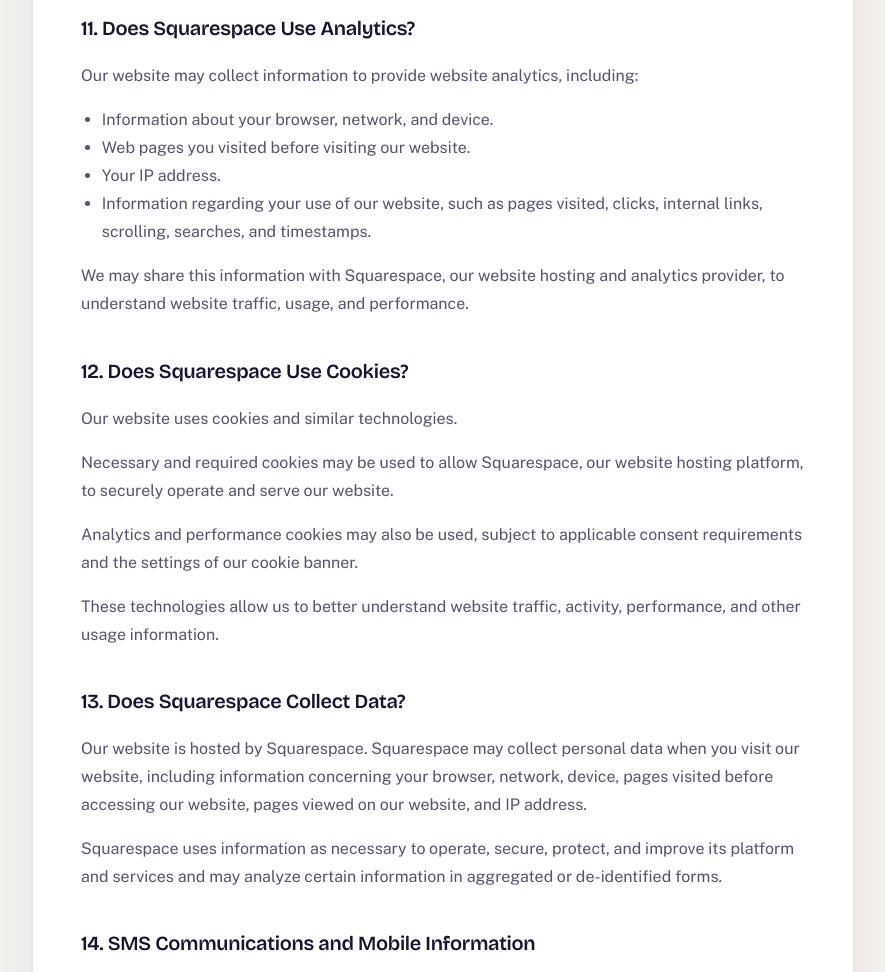
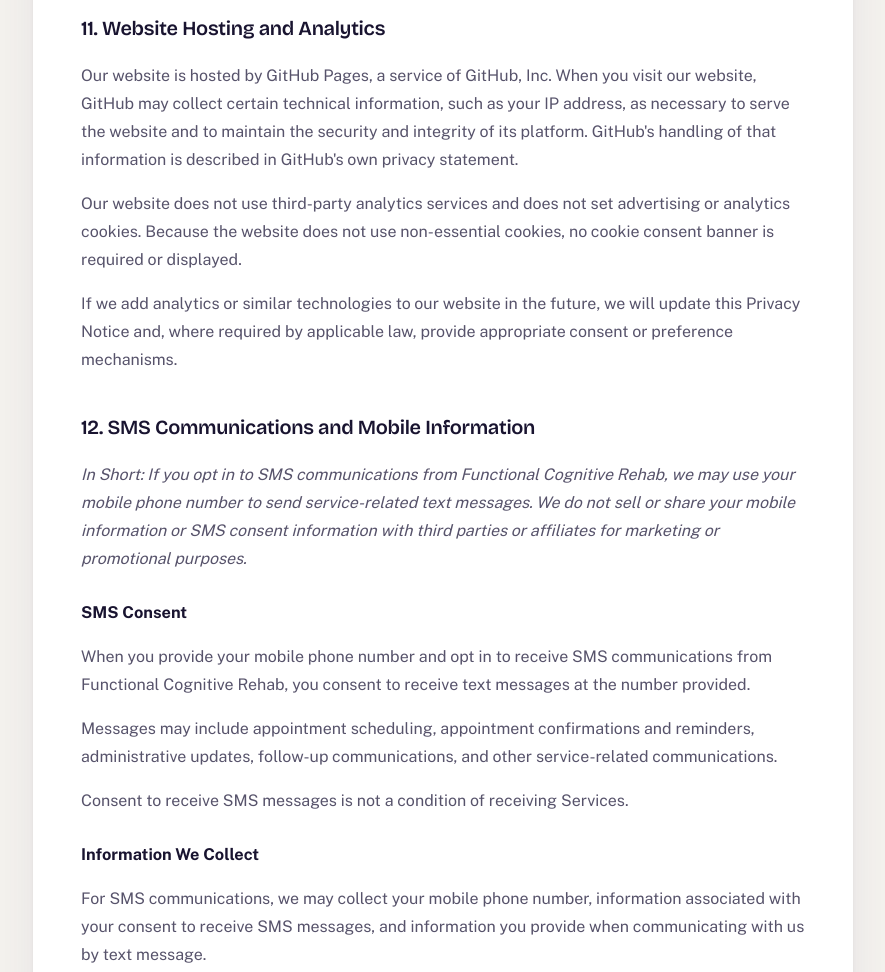
Before and after one commit to ethannnford/cogrehab-site, a plain HTML site: page privacy.html in a window 1280 px wide. Shown: the part 7480-8452 px from the top of the page, without its empty margins (197-1082 px from the left). Drawn offline with nearby package versions, Linux system fonts and the light colour scheme.

Commit message:
Fix hosting sections: site is GitHub Pages, not Squarespace; no analytics cookies
Replaces the three Squarespace template sections with one accurate Website
Hosting and Analytics section; renumbers 14-18 to 12-16.

Co-Authored-By: Claude Fable 5 <noreply@anthropic.com>

```diff
--- a/privacy.html
+++ b/privacy.html
@@ -139,25 +139,12 @@ strong{color:#191430}
 <p>California Civil Code Section 1798.83 permits qualifying California residents to request certain information concerning disclosure of personal information to third parties for their own direct-marketing purposes.</p>
 <p>If you are a California resident and would like to submit a qualifying request, contact us using the information provided in this Privacy Notice.</p>
 
-<h2>11. Does Squarespace Use Analytics?</h2>
-<p>Our website may collect information to provide website analytics, including:</p>
-<ul><li>Information about your browser, network, and device.</li>
-<li>Web pages you visited before visiting our website.</li>
-<li>Your IP address.</li>
-<li>Information regarding your use of our website, such as pages visited, clicks, internal links, scrolling, searches, and timestamps.</li></ul>
-<p>We may share this information with Squarespace, our website hosting and analytics provider, to understand website traffic, usage, and performance.</p>
+<h2>11. Website Hosting and Analytics</h2>
+<p>Our website is hosted by GitHub Pages, a service of GitHub, Inc. When you visit our website, GitHub may collect certain technical information, such as your IP address, as necessary to serve the website and to maintain the security and integrity of its platform. GitHub's handling of that information is described in GitHub's own privacy statement.</p>
+<p>Our website does not use third-party analytics services and does not set advertising or analytics cookies. Because the website does not use non-essential cookies, no cookie consent banner is required or displayed.</p>
+<p>If we add analytics or similar technologies to our website in the future, we will update this Privacy Notice and, where required by applicable law, provide appropriate consent or preference mechanisms.</p>
 
-<h2>12. Does Squarespace Use Cookies?</h2>
-<p>Our website uses cookies and similar technologies.</p>
-<p>Necessary and required cookies may be used to allow Squarespace, our website hosting platform, to securely operate and serve our website.</p>
-<p>Analytics and performance cookies may also be used, subject to applicable consent requirements and the settings of our cookie banner.</p>
-<p>These technologies allow us to better understand website traffic, activity, performance, and other usage information.</p>
-
-<h2>13. Does Squarespace Collect Data?</h2>
-<p>Our website is hosted by Squarespace. Squarespace may collect personal data when you visit our website, including information concerning your browser, network, device, pages visited before accessing our website, pages viewed on our website, and IP address.</p>
-<p>Squarespace uses information as necessary to operate, secure, protect, and improve its platform and services and may analyze certain information in aggregated or de-identified forms.</p>
-
-<h2>14. SMS Communications and Mobile Information</h2>
+<h2>12. SMS Communications and Mobile Information</h2>
 <p><em>In Short: If you opt in to SMS communications from Functional Cognitive Rehab, we may use your mobile phone number to send service-related text messages. We do not sell or share your mobile information or SMS consent information with third parties or affiliates for marketing or promotional purposes.</em></p>
 <h3>SMS Consent</h3>
 <p>When you provide your mobile phone number and opt in to receive SMS communications from Functional Cognitive Rehab, you consent to receive text messages at the number provided.</p>
@@ -183,7 +170,7 @@ strong{color:#191430}
 <p>We use reasonable administrative, technical, and organizational safeguards designed to protect mobile phone numbers, SMS consent information, and other personal information.</p>
 <p>However, no method of electronic transmission or storage can be guaranteed to be completely secure.</p>
 
-<h2>15. SMS Terms of Service</h2>
+<h2>13. SMS Terms of Service</h2>
 <p>By opting in to receive SMS messages from Functional Cognitive Rehab, you agree to receive text messages related to your care and our Services. Messages may include appointment scheduling, appointment confirmations and reminders, administrative updates, follow-up communications, and other service-related communications.</p>
 <h3>Consent</h3>
 <p>By providing your mobile phone number and opting in to SMS communications, you consent to receive text messages from Functional Cognitive Rehab at the number provided.</p>
@@ -204,18 +191,18 @@ strong{color:#191430}
 <h3>Carrier Liability</h3>
 <p>Wireless carriers are not liable for delayed or undelivered messages.</p>
 
-<h2>16. Do We Make Updates to This Notice?</h2>
+<h2>14. Do We Make Updates to This Notice?</h2>
 <p><em>In Short: Yes. We may update this Privacy Notice as necessary to reflect changes to our practices, Services, or applicable legal requirements.</em></p>
 <p>We may update this Privacy Notice from time to time. The updated version will be identified by an updated "Revised" date at the top of this Privacy Notice.</p>
 <p>If we make material changes, we may notify you by prominently posting a notice of the changes or by providing another appropriate notification.</p>
 <p>We encourage you to periodically review this Privacy Notice to remain informed about how we handle personal information.</p>
 
-<h2>17. How Can You Contact Us About This Notice?</h2>
+<h2>15. How Can You Contact Us About This Notice?</h2>
 <p>If you have questions or comments about this Privacy Notice, our SMS practices, or your personal information, you may contact us at:</p>
 <p>King Speech Pathology Services, Inc. dba Functional Cognitive Rehab<br>4079 Governor Dr. #5072<br>San Diego, CA 92122<br>United States</p>
 <p>Phone: <a href="tel:18442217016">1-844-221-7016</a><br>Email: <a href="mailto:info@cogrehab.co">info@cogrehab.co</a></p>
 
-<h2>18. How Can You Review, Update, or Delete the Data We Collect From You?</h2>
+<h2>16. How Can You Review, Update, or Delete the Data We Collect From You?</h2>
 <p>Depending on applicable law and the type of information involved, you may have the right to request access to personal information we maintain about you, obtain information about how we process it, correct inaccuracies, request deletion of certain information, obtain a copy of certain information, or withdraw consent where processing is based upon your consent.</p>
 <p>These rights may be limited by applicable law. In particular, healthcare records and PHI may be subject to separate access, amendment, retention, and deletion requirements under HIPAA and other applicable healthcare laws.</p>
 <p>To request access to, correction of, or deletion of your personal information or to exercise another applicable privacy right, contact us at:</p>
```
